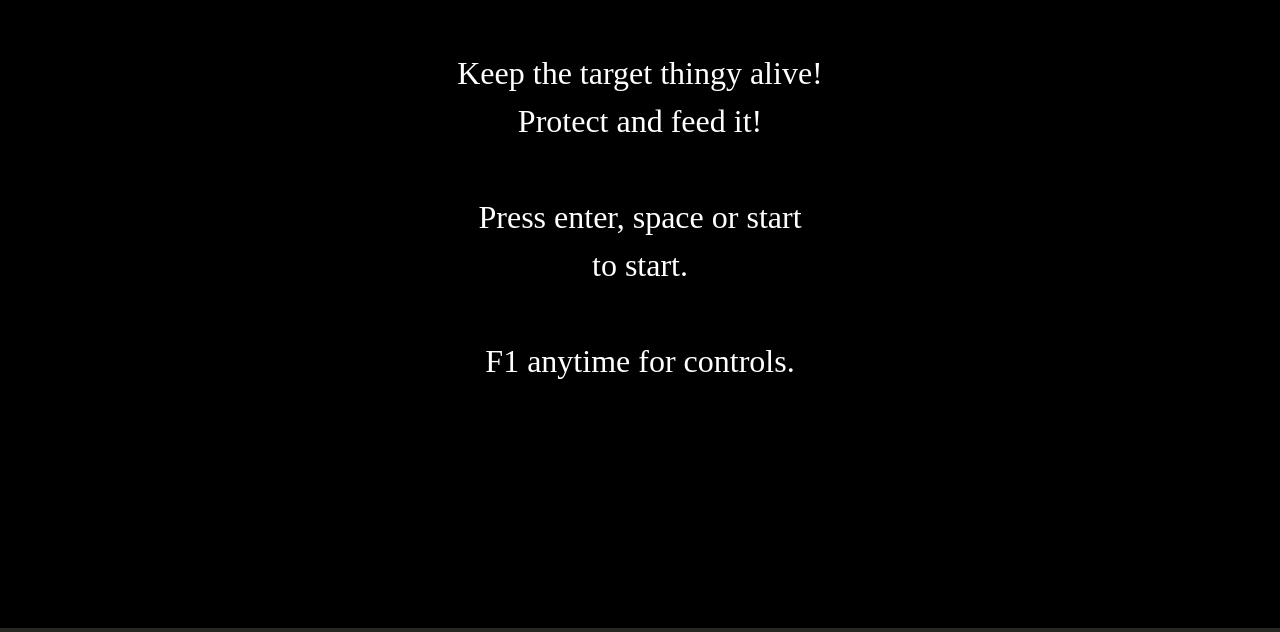
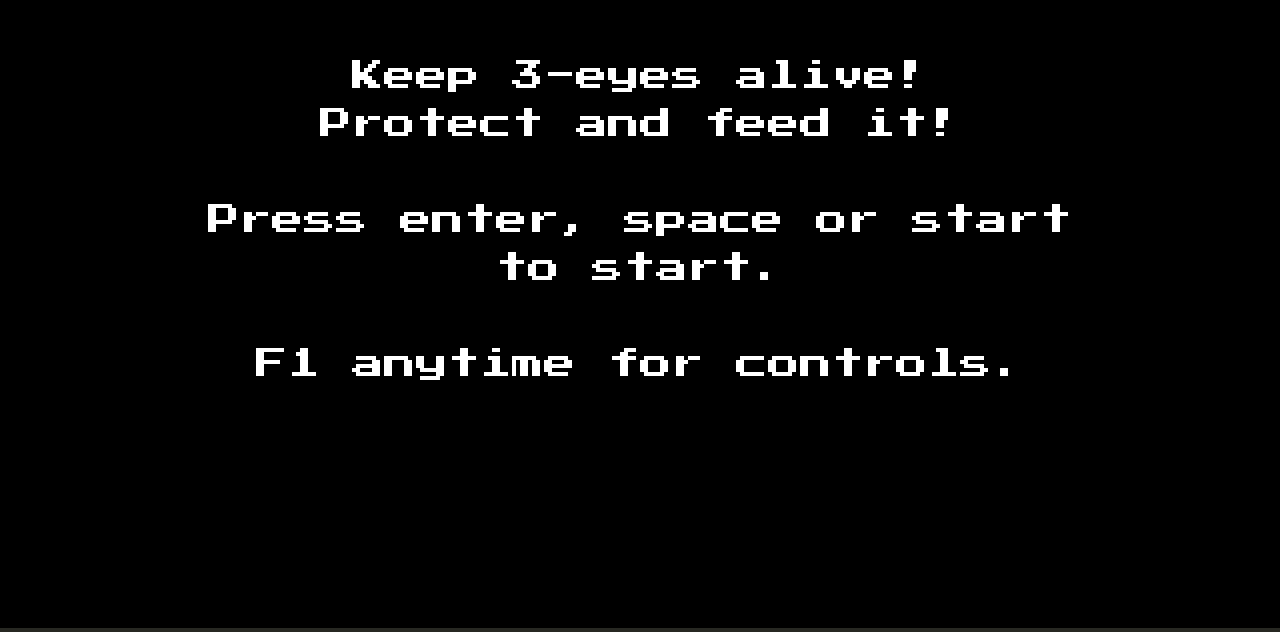
Before and after one commit to Rialgar/LD46, a plain HTML site: page index.html in a window 1280 px wide. Shown: the part 172-804 px from the top of the page. Drawn offline with Linux system fonts and the light colour scheme; a web font is replaced by a local one.

Commit message:
keep a copy of webfont, adapt explanations

```diff
--- a/index.html
+++ b/index.html
@@ -11,7 +11,7 @@
 				font-style: normal;
 				font-weight: 400;
 				font-display: swap;
-				src: local('Press Start 2P Regular'), local('PressStart2P-Regular'), url(https://fonts.gstatic.com/s/pressstart2p/v8/e3t4euO8T-267oIAQAu6jDQyK3nVivM.woff2) format('woff2');
+				src: local('Press Start 2P Regular'), local('PressStart2P-Regular'), url(./font/PressStart2P-Regular.woff2) format('woff2');
 				unicode-range: U+0000-00FF, U+0131, U+0152-0153, U+02BB-02BC, U+02C6, U+02DA, U+02DC, U+2000-206F, U+2074, U+20AC, U+2122, U+2191, U+2193, U+2212, U+2215, U+FEFF, U+FFFD;
 			}
 		</style>
--- a/main.js
+++ b/main.js
@@ -4,15 +4,19 @@ import Game from './states/game.js';
 import TextState from './states/text.js'
 
 const Help = TextState([
-    "Move - WASD/Arrows or Left Stick",
-    "Aim - Mouse or Right Stick",
-    "Shoot - Left Mouse or Right Trigger",
+    "Move - WASD/Arrows", "or Left Stick",
+    "",
+    "Aim - Mouse", " or Right Stick",
+    "",
+    "Shoot - Left Mouse/Space", " or Right Trigger",
+    "",
+    "Enemies drop food, bring it to 3-eyes",
     "",
     "Press enter, space or start", "to continue."
 ], 'start');
 
 const Start = TextState([
-    "Keep the target thingy alive!",
+    "Keep 3-eyes alive!",
     "Protect and feed it!",
     "",
     "Press enter, space or start", "to start.",
--- a/states/text.js
+++ b/states/text.js
@@ -31,7 +31,7 @@ const TextState = (lines, funcName) => ({
     gamepadmove: function(data) { },
 
     drawText: function(ctx){
-        const fontSize = Math.min(this.app.height/20, this.app.width/40);
+        const fontSize = Math.min(this.app.height/25, this.app.width/40);
         const lineHeight = fontSize * 1.5;
         const totalHeight = lines.length * lineHeight;
         const center = this.app.width/2;
```
Also changed, not shown: font/PressStart2P-Regular.woff2 (added), 1 other file.
